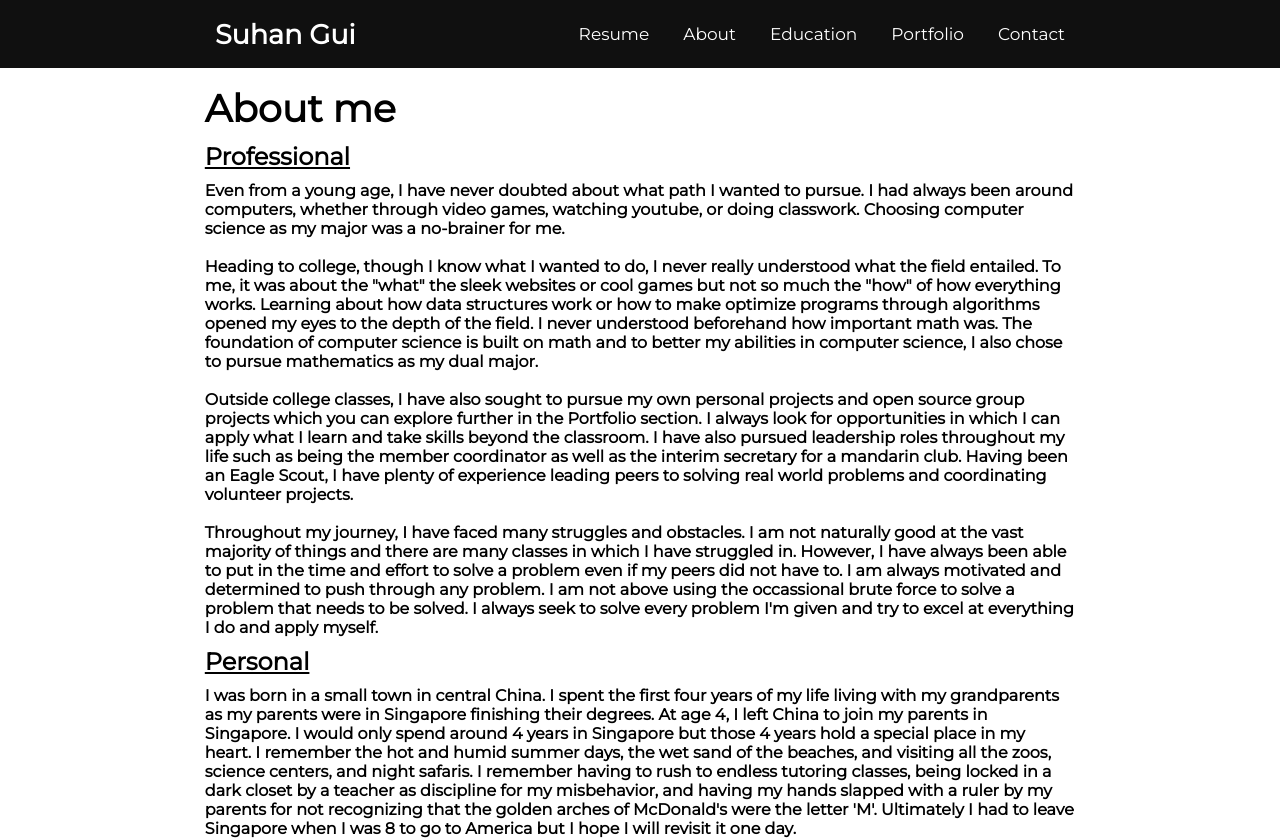
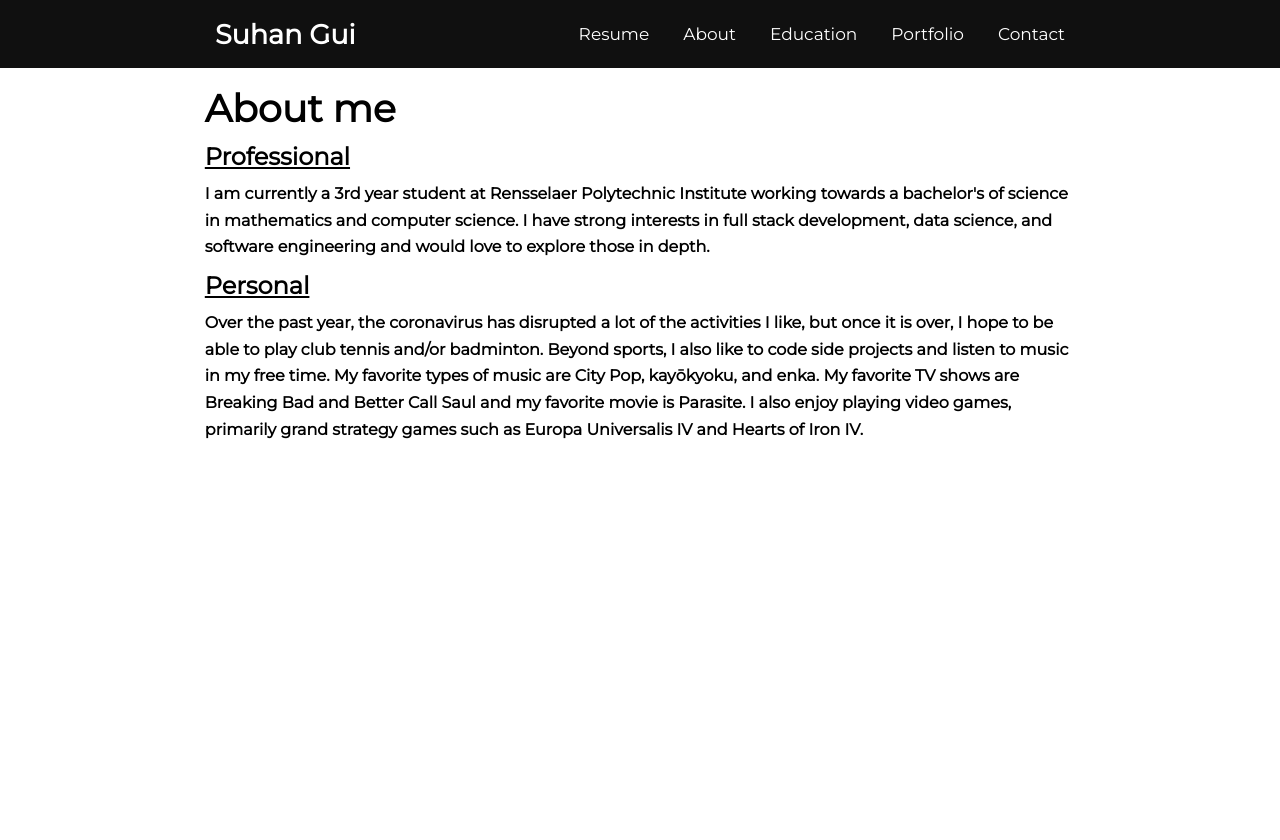
Before and after one commit to SueyGuey/SueyGuey, a React (Create React App) app: page /about in a window 1280 px wide. Shown: the top 840 px of the page. After the commit the page ends 800 px from the top, so only its background shows below. Built offline with nearby package versions, Linux system fonts and the light colour scheme.

Commit message:
shortened about me

```diff
--- a/src/App.css
+++ b/src/App.css
@@ -112,6 +112,10 @@ a {
   margin-bottom: 10px;
 }
 
+.default h4 {
+  line-height: 20pt;
+}
+
 .title {
   text-decoration: underline;
   margin-bottom: 10px;
--- a/src/pages/about.js
+++ b/src/pages/about.js
@@ -6,58 +6,16 @@ class About extends Component{
             <div class = "default">
                 <h2 class = "big">About me</h2>
                 <h2 class = "title">Professional</h2>
-                <h4>Even from a young age, I have never doubted
-                     about what path I wanted to pursue. I had always been around
-                     computers, whether through video games, watching youtube, or doing
-                     classwork. Choosing computer science as my major was a no-brainer for me.
-                     <br/><br/>
-                     Heading to college, though I know what I wanted to do,
-                     I never really understood what the field entailed. To me, it was about the "what"
-                     the sleek websites or cool games but not so much the "how" of how everything works.
-                     Learning about how data structures work or how to make optimize programs through
-                     algorithms opened my eyes to the depth of the field. I never understood beforehand
-                     how important math was. The foundation of computer science is built on math and
-                     to better my abilities in computer science, I also chose to pursue mathematics as my dual major.
-                     <br/><br/>
-                     Outside college classes, I have also sought to pursue my own personal projects and open source
-                     group projects which you can explore further in the Portfolio section. I always look for opportunities
-                     in which I can apply what I learn and take skills beyond the classroom. I have also pursued
-                     leadership roles throughout my life such as being the member coordinator as well as the interim
-                     secretary for a mandarin club. Having been an Eagle Scout, I have plenty of experience leading
-                     peers to solving real world problems and coordinating volunteer projects.
-                     <br/><br/>
-                     Throughout my journey, I have faced many struggles and obstacles. I am not naturally good at the
-                     vast majority of things and there are many classes in which I have struggled in. However, I have
-                     always been able to put in the time and effort to solve a problem even if my peers did not have to.
-                     I am always motivated and determined to push through any problem. I am not above using the occassional
-                     brute force to solve a problem that needs to be solved. I always seek to solve every problem I'm given
-                     and try to excel at everything I do and apply myself.
+                <h4>I am currently a 3rd year student at Rensselaer Polytechnic Institute working towards
+                    a bachelor's of science in mathematics and computer science. I have strong interests in full stack
+                    development, data science, and software engineering and would love to explore those in depth.
                 </h4>
                 <h2 class = "title">Personal</h2>
-                <h4>I was born in a small town in central China. I spent the first four years of my life living
-                    with my grandparents as my parents were in Singapore finishing their degrees. At age 4, I left
-                    China to join my parents in Singapore. I would only spend around 4 years in Singapore but those
-                    4 years hold a special place in my heart. I remember the hot
-                     and humid summer days, the wet sand of the beaches, and visiting all the zoos, science centers,
-                     and night safaris. I remember having to rush
-                     to endless tutoring classes, being locked in a dark closet
-                    by a teacher as discipline for my misbehavior, and having my hands slapped with a ruler by my parents
-                    for not recognizing that the golden arches of McDonald's were the letter 'M'. Ultimately I had to leave
-                    Singapore when I was 8 to go to America but I hope I will revisit it one day.
-                    <br/><br/>
-                    Coming to America was a major culture shock from my childhood in the east. I had to relearn English
-                    to rid myself of the heavily accented Singaporean English. I had to adapt to the cold climate of the
-                    American northeast. As I was very young, I was a quick adapter. I was Americanized very quickly,
-                    picking up American mannerisms, American cuisine, and American culture. I would eventually be
-                    naturalized as a US citizen in 2019.
-                    <br/><br/>
-                    Though I was never the athletic type, I eventually went
-                    to pick up tennis where I made it to the varsity team. I also enjoyed skiing as well as badminton
-                    whenever I visited China during the summers. I suffered a bad knee injury and haven't been able to
-                    play sports but I have gotten surgery and once the coronavirus blows over, I hope to play
-                    either badminton or casual tennis. Beyond sports, I also like to code and listen to music in my free time. My
-                    favorite types of music are City Pop, Kayōkyoku, and enka. My favorite TV shows are Breaking Bad and Better
-                    Call Saul and my favorite movie is Parasite.
+                <h4>Over the past year, the coronavirus has disrupted a lot of the activities I like, but once it is over, I hope to
+                    be able to play club tennis and/or badminton. Beyond sports, I also like to code side projects and listen to music in my free time. My
+                    favorite types of music are City Pop, kayōkyoku, and enka. My favorite TV shows are Breaking Bad and Better
+                    Call Saul and my favorite movie is Parasite. I also enjoy playing video games, primarily grand strategy games such
+                    as Europa Universalis IV and Hearts of Iron IV.
                 </h4>
                 <br/>
             </div>
--- a/src/pages/contact.js
+++ b/src/pages/contact.js
@@ -7,8 +7,8 @@ class Contact extends Component{
                 <h1 class = "big">Contact Me</h1>
                 <h3>Email: <a href = "mailto: suhangui6@gmail.com">suhangui6@gmail.com</a></h3>
                 <h3>Phone: 603-729-7028</h3>
-                <h3>LinkedIn: <a href ="https://www.linkedin.com/in/suhan-gui-31091b1b5/">
-                    https://www.linkedin.com/in/suhan-gui-31091b1b5/</a></h3>
+                <h3>LinkedIn: <a href ="https://www.linkedin.com/in/sueyguey/">
+                    https://www.linkedin.com/in/sueyguey/</a></h3>
             </div>
         );
     }
```
